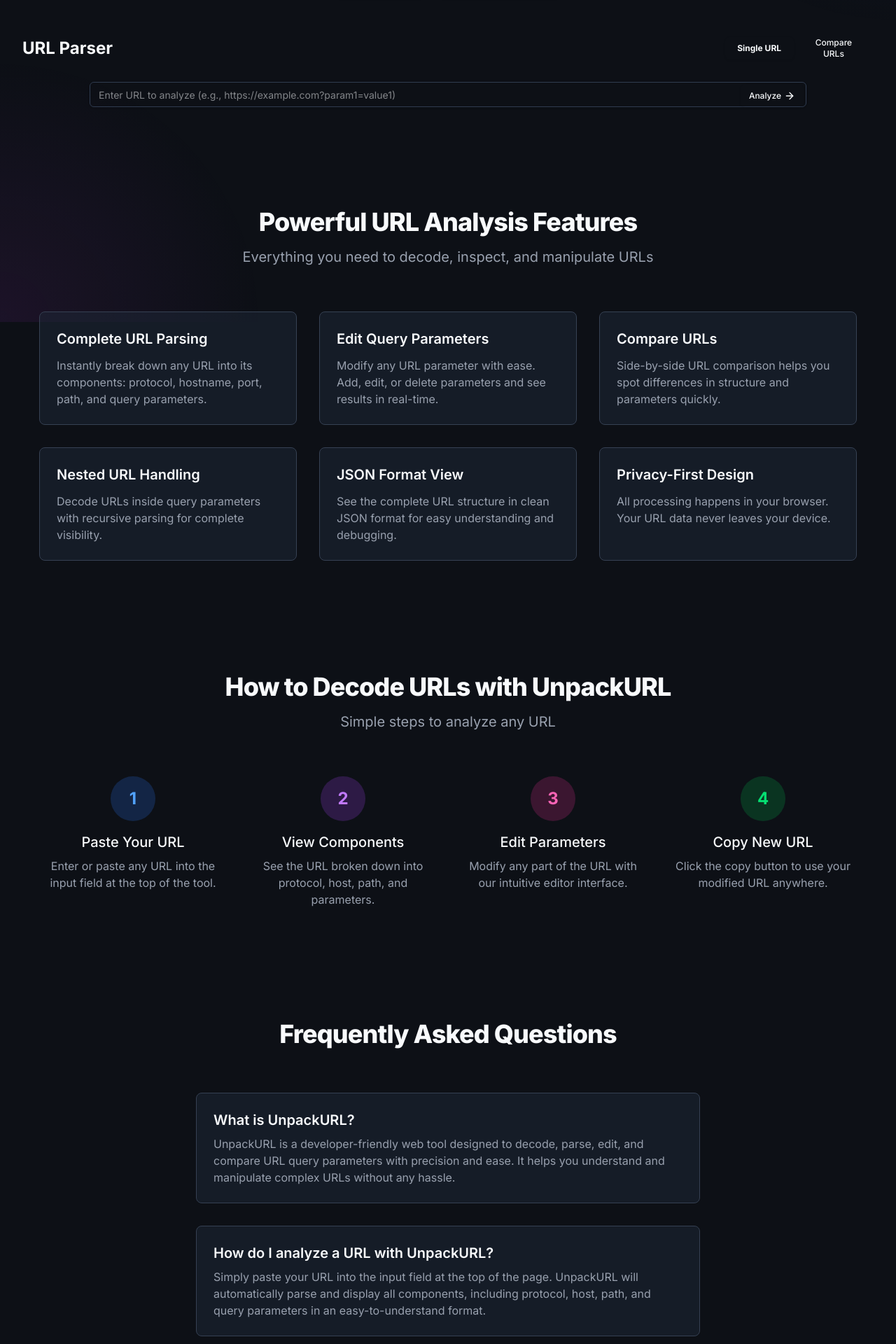
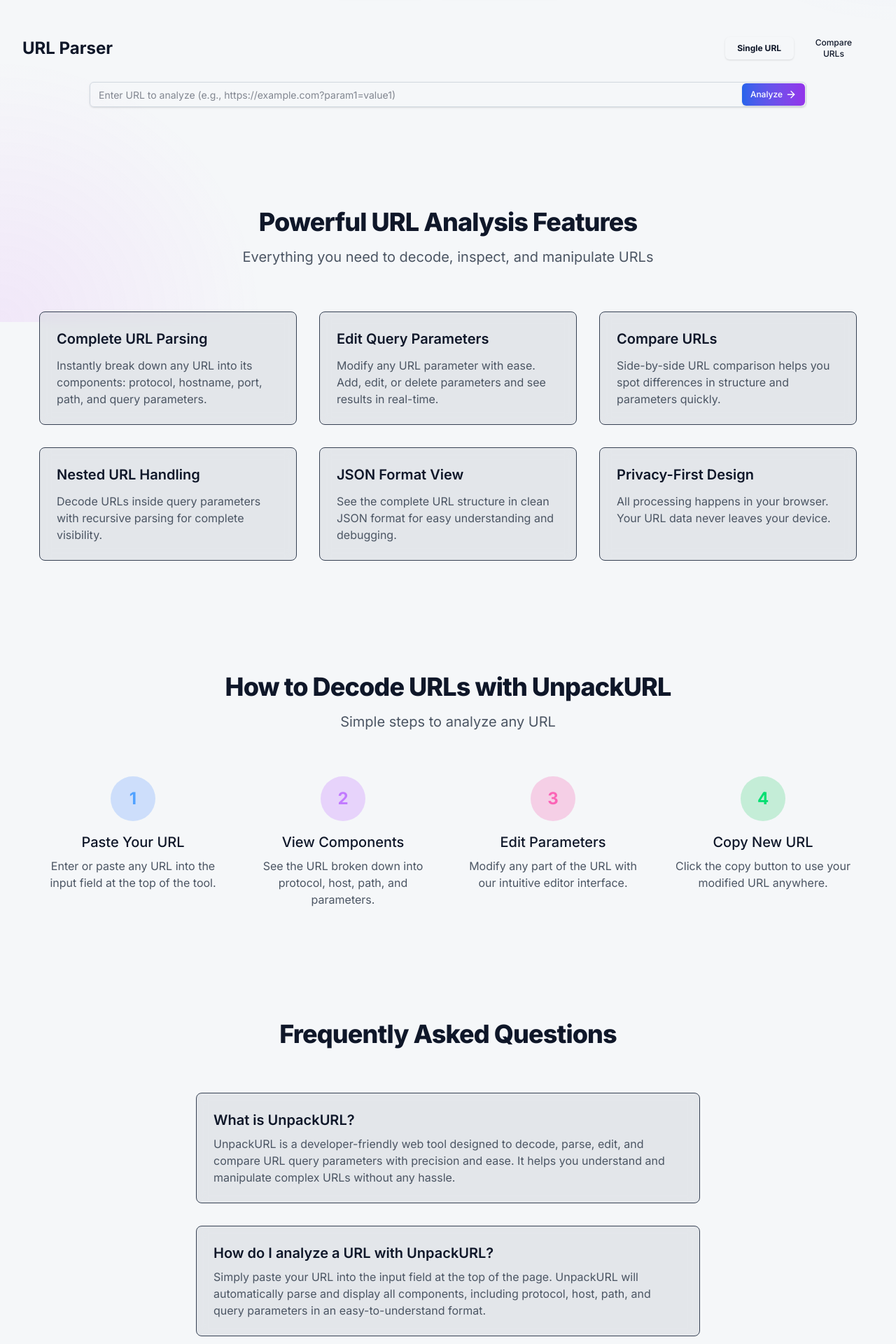
Before and after one commit to crviradiya/UnpackURL, a Next.js app: page / in a window 1280 px wide. Shown: the part 340-2260 px from the top of the page at 70% size. Built offline with nearby package versions, Linux system fonts and the light colour scheme; no server answers.

Commit message:
Theme updates (#1)
* * Fix light theme issues

* * Nested query theme

```diff
--- a/app/layout.tsx
+++ b/app/layout.tsx
@@ -115,13 +115,13 @@
         {/* Premium gradient background */}
         <div className="gradient-bg"></div>
 
-        <ThemeProvider defaultTheme="dark">
+        <ThemeProvider defaultTheme="system">
           <div className="relative flex min-h-screen flex-col">
             <Navbar />
             <main className="flex-1 w-full">{children}</main>
             <Footer />
           </div>
-          <Toaster richColors closeButton theme="dark" />
+          <Toaster richColors closeButton theme="system" />
         </ThemeProvider>
       </body>
     </html>
--- a/app/page.tsx
+++ b/app/page.tsx
@@ -22,7 +22,7 @@
           <h1 className="text-4xl font-extrabold tracking-tight lg:text-5xl mb-6">
             <span className="bg-gradient-to-r from-blue-400 to-purple-600 bg-clip-text text-transparent">Unpack</span> URLs with Precision
           </h1>
-          <p className="text-xl text-gray-400 mb-8">
+          <p className="text-xl text-theme mb-8">
             Decode, analyze, and edit URL query parameters with the most powerful URL inspection tool for developers and web professionals.
           </p>
           <div className="flex flex-col gap-4 sm:flex-row justify-center mb-12">
@@ -47,56 +47,56 @@
               <h2 className="text-3xl font-extrabold tracking-tight sm:text-4xl">
                 Powerful URL Analysis Features
               </h2>
-              <p className="mt-4 text-xl text-gray-400">
+              <p className="mt-4 text-xl text-theme">
                 Everything you need to decode, inspect, and manipulate URLs
               </p>
             </div>
 
             <div className="grid gap-8 md:grid-cols-2 lg:grid-cols-3">
               {/* Feature 1 */}
-              <div className="bg-gray-800/50 rounded-lg p-6 border border-gray-700">
+              <div className="bg-card-theme backdrop-blur-sm rounded-lg p-6 border border-gray-700">
                 <h3 className="text-xl font-semibold mb-3">Complete URL Parsing</h3>
-                <p className="text-gray-400">
+                <p className="text-theme">
                   Instantly break down any URL into its components: protocol, hostname, port, path, and query parameters.
                 </p>
               </div>
 
               {/* Feature 2 */}
-              <div className="bg-gray-800/50 rounded-lg p-6 border border-gray-700">
+              <div className="bg-card-theme backdrop-blur-sm rounded-lg p-6 border border-gray-700">
                 <h3 className="text-xl font-semibold mb-3">Edit Query Parameters</h3>
-                <p className="text-gray-400">
+                <p className="text-theme">
                   Modify any URL parameter with ease. Add, edit, or delete parameters and see results in real-time.
                 </p>
               </div>
 
               {/* Feature 3 */}
-              <div className="bg-gray-800/50 rounded-lg p-6 border border-gray-700">
+              <div className="bg-card-theme backdrop-blur-sm rounded-lg p-6 border border-gray-700">
                 <h3 className="text-xl font-semibold mb-3">Compare URLs</h3>
-                <p className="text-gray-400">
+                <p className="text-theme">
                   Side-by-side URL comparison helps you spot differences in structure and parameters quickly.
                 </p>
               </div>
 
               {/* Feature 4 */}
-              <div className="bg-gray-800/50 rounded-lg p-6 border border-gray-700">
+              <div className="bg-card-theme backdrop-blur-sm rounded-lg p-6 border border-gray-700">
                 <h3 className="text-xl font-semibold mb-3">Nested URL Handling</h3>
-                <p className="text-gray-400">
+                <p className="text-theme">
                   Decode URLs inside query parameters with recursive parsing for complete visibility.
                 </p>
               </div>
 
               {/* Feature 5 */}
-              <div className="bg-gray-800/50 rounded-lg p-6 border border-gray-700">
+              <div className="bg-card-theme backdrop-blur-sm rounded-lg p-6 border border-gray-700">
                 <h3 className="text-xl font-semibold mb-3">JSON Format View</h3>
-                <p className="text-gray-400">
+                <p className="text-theme">
                   See the complete URL structure in clean JSON format for easy understanding and debugging.
                 </p>
               </div>
 
               {/* Feature 6 */}
-              <div className="bg-gray-800/50 rounded-lg p-6 border border-gray-700">
+              <div className="bg-card-theme backdrop-blur-sm rounded-lg p-6 border border-gray-700">
                 <h3 className="text-xl font-semibold mb-3">Privacy-First Design</h3>
-                <p className="text-gray-400">
+                <p className="text-theme">
                   All processing happens in your browser. Your URL data never leaves your device.
                 </p>
               </div>
@@ -111,7 +111,7 @@
               <h2 className="text-3xl font-extrabold tracking-tight sm:text-4xl">
                 How to Decode URLs with UnpackURL
               </h2>
-              <p className="mt-4 text-xl text-gray-400">
+              <p className="mt-4 text-xl text-theme">
                 Simple steps to analyze any URL
               </p>
             </div>
@@ -123,7 +123,7 @@
                   <span className="text-2xl font-bold text-blue-400">1</span>
                 </div>
                 <h3 className="text-xl font-medium mb-2">Paste Your URL</h3>
-                <p className="text-gray-400">
+                <p className="text-theme">
                   Enter or paste any URL into the input field at the top of the tool.
                 </p>
               </div>
@@ -134,7 +134,7 @@
                   <span className="text-2xl font-bold text-purple-400">2</span>
                 </div>
                 <h3 className="text-xl font-medium mb-2">View Components</h3>
-                <p className="text-gray-400">
+                <p className="text-theme">
                   See the URL broken down into protocol, host, path, and parameters.
                 </p>
               </div>
@@ -145,7 +145,7 @@
                   <span className="text-2xl font-bold text-pink-400">3</span>
                 </div>
                 <h3 className="text-xl font-medium mb-2">Edit Parameters</h3>
-                <p className="text-gray-400">
+                <p className="text-theme">
                   Modify any part of the URL with our intuitive editor interface.
                 </p>
               </div>
@@ -156,7 +156,7 @@
                   <span className="text-2xl font-bold text-green-400">4</span>
                 </div>
                 <h3 className="text-xl font-medium mb-2">Copy New URL</h3>
-                <p className="text-gray-400">
+                <p className="text-theme">
                   Click the copy button to use your modified URL anywhere.
                 </p>
               </div>
@@ -175,41 +175,41 @@
 
             <div className="space-y-8">
               {/* FAQ Item 1 */}
-              <div className="bg-gray-800/50 rounded-lg p-6 border border-gray-700">
+              <div className="bg-card-theme backdrop-blur-sm rounded-lg p-6 border border-gray-700">
                 <h3 className="text-xl font-semibold mb-2">What is UnpackURL?</h3>
-                <p className="text-gray-400">
+                <p className="text-theme">
                   UnpackURL is a developer-friendly web tool designed to decode, parse, edit, and compare URL query parameters with precision and ease. It helps you understand and manipulate complex URLs without any hassle.
                 </p>
               </div>
 
               {/* FAQ Item 2 */}
-              <div className="bg-gray-800/50 rounded-lg p-6 border border-gray-700">
+              <div className="bg-card-theme backdrop-blur-sm rounded-lg p-6 border border-gray-700">
                 <h3 className="text-xl font-semibold mb-2">How do I analyze a URL with UnpackURL?</h3>
-                <p className="text-gray-400">
+                <p className="text-theme">
                   Simply paste your URL into the input field at the top of the page. UnpackURL will automatically parse and display all components, including protocol, host, path, and query parameters in an easy-to-understand format.
                 </p>
               </div>
 
               {/* FAQ Item 3 */}
-              <div className="bg-gray-800/50 rounded-lg p-6 border border-gray-700">
+              <div className="bg-card-theme backdrop-blur-sm rounded-lg p-6 border border-gray-700">
                 <h3 className="text-xl font-semibold mb-2">Can I edit URL parameters with UnpackURL?</h3>
-                <p className="text-gray-400">
+                <p className="text-theme">
                   Yes! UnpackURL allows you to edit any URL component, including query parameters. Changes update in real-time, and you can copy the new URL with a single click.
                 </p>
               </div>
 
               {/* FAQ Item 4 */}
-              <div className="bg-gray-800/50 rounded-lg p-6 border border-gray-700">
+              <div className="bg-card-theme backdrop-blur-sm rounded-lg p-6 border border-gray-700">
                 <h3 className="text-xl font-semibold mb-2">Does UnpackURL support comparing multiple URLs?</h3>
-                <p className="text-gray-400">
+                <p className="text-theme">
                   Absolutely! Use the Compare mode to analyze two URLs side-by-side and identify differences in their structure and parameters.
                 </p>
               </div>
 
               {/* FAQ Item 5 */}
-              <div className="bg-gray-800/50 rounded-lg p-6 border border-gray-700">
+              <div className="bg-card-theme backdrop-blur-sm rounded-lg p-6 border border-gray-700">
                 <h3 className="text-xl font-semibold mb-2">Is UnpackURL free to use?</h3>
-                <p className="text-gray-400">
+                <p className="text-theme">
                   Yes, UnpackURL is completely free to use with no limitations. No account or registration required.
                 </p>
               </div>
--- a/components/unpack/QueryParameters.tsx
+++ b/components/unpack/QueryParameters.tsx
@@ -39,7 +39,7 @@
 
   // Create a nesting label that shows the path of nested parameters
   const nestingLabel =
-    nestingLevel > 0
+    nestingLevel > -1
       ? `Nested Parameters ${parentKey ? `(${parentKey})` : ""}`
       : "Query Parameters";
 
@@ -158,11 +158,11 @@
   // Determine border and background colors based on nesting level
   const getLevelColor = () => {
     const colors = [
-      "border-blue-200 dark:border-blue-800 bg-blue-50 dark:bg-blue-900/20",
-      "border-green-200 dark:border-green-800 bg-green-50 dark:bg-green-900/20",
-      "border-purple-200 dark:border-purple-800 bg-purple-50 dark:bg-purple-900/20",
-      "border-amber-200 dark:border-amber-800 bg-amber-50 dark:bg-amber-900/20",
-      "border-rose-200 dark:border-rose-800 bg-rose-50 dark:bg-rose-900/20",
+      "bg-param-blue",
+      "bg-param-green",
+      "bg-param-purple",
+      "bg-param-amber",
+      "bg-param-rose",
     ];
     return colors[nestingLevel % colors.length];
   };
@@ -182,7 +182,12 @@
     return (
       <div className="space-y-4">
         <div className="flex items-center justify-between mb-2">
-          <div className="text-sm font-medium text-blue-600 dark:text-blue-400 flex items-center">
+          <div
+            className={cn(
+              "text-sm font-medium flex items-center",
+              nestingLevel > -1 && getLevelColor()
+            )}
+          >
             <Link className="h-4 w-4 mr-1.5" />
             Nested URL Components
           </div>
@@ -282,7 +287,7 @@
         </div>
 
         {Object.keys(nestedAnalysis.parameters).length > 0 && (
-          <div className="mt-4 bg-white dark:bg-slate-900 rounded-md border border-slate-200 dark:border-slate-700 overflow-hidden">
+          <div className="mt-4 overflow-hidden">
             <QueryParameters
               analysis={nestedAnalysis}
               onUpdate={(updatedNestedAnalysis) => {
@@ -299,13 +304,17 @@
         {showJsonForParam[paramKey] && (
           <div className="mt-2">
             <JsonView
-              data={nestedAnalysis ? {
-                protocol: nestedAnalysis.parsedUrl.protocol,
-                host: nestedAnalysis.parsedUrl.hostname,
-                port: nestedAnalysis.parsedUrl.port,
-                path: nestedAnalysis.parsedUrl.pathname,
-                query: nestedAnalysis.parameters,
-              } : {}}
+              data={
+                nestedAnalysis
+                  ? {
+                      protocol: nestedAnalysis.parsedUrl.protocol,
+                      host: nestedAnalysis.parsedUrl.hostname,
+                      port: nestedAnalysis.parsedUrl.port,
+                      path: nestedAnalysis.parsedUrl.pathname,
+                      query: nestedAnalysis.parameters,
+                    }
+                  : {}
+              }
               className="mt-4"
               isEditable={false}
             />
@@ -319,15 +328,10 @@
     <div
       className={cn(
         "space-y-4",
-        nestingLevel > 0 && "rounded-md overflow-hidden"
+        nestingLevel > -1 && "rounded-md overflow-hidden"
       )}
     >
-      <div
-        className={cn(
-          "flex items-center justify-between",
-          nestingLevel > 0 && getLevelColor()
-        )}
-      >
+      <div className={"flex items-center justify-between"}>
         <div className="flex items-center">
           <div className="relative">
             <button
@@ -449,15 +453,24 @@
                       className={cn(
                         "font-mono bg-transparent pr-8",
                         isLikelyUrl(value) &&
-                          "border-blue-300 dark:border-blue-600"
+                          nestingLevel > -1 &&
+                          getLevelColor()
                       )}
                     />
 
                     {isLikelyUrl(value) && (
-                      <div className="absolute right-2 top-2 flex space-x-1">
+                      <div
+                        className={cn(
+                          "absolute right-2 top-2 flex space-x-1",
+                          nestingLevel > -1 && getLevelColor()
+                        )}
+                      >
                         <button
                           onClick={() => toggleNestedUrl(key)}
-                          className="flex items-center justify-center w-5 h-5 rounded bg-blue-100 dark:bg-blue-900 text-blue-500 hover:text-blue-600 dark:hover:text-blue-400"
+                          className={cn(
+                            "flex items-center justify-center w-5 h-5 rounded hover:text-blue-600 dark:hover:text-blue-400",
+                            nestingLevel > -1 && getLevelColor()
+                          )}
                           title={
                             expandedNestedUrls[key]
                               ? "Collapse URL"
@@ -477,7 +490,12 @@
 
                 {/* Nested URL Analysis (shown when expanded) */}
                 {isLikelyUrl(value) && expandedNestedUrls[key] && (
-                  <div className="mt-3 ml-4 pt-3 border-l-2 border-blue-300 dark:border-blue-600 pl-4">
+                  <div
+                    className={cn(
+                      "mt-3 ml-4 pt-3 border-l-2 pl-4",
+                      nestingLevel > -1 && getLevelColor()
+                    )}
+                  >
                     <NestedUrlComponents paramKey={key} paramValue={value} />
                   </div>
                 )}
--- a/components/unpack/UrlInput.tsx
+++ b/components/unpack/UrlInput.tsx
@@ -111,7 +111,7 @@
           <Button
             type="submit"
             disabled={isLoading}
-            className="absolute right-1 top-1 bottom-1 bg-gradient-to-r from-primary to-accent text-primary-foreground hover:from-primary/90 hover:to-accent/90"
+            className="absolute right-0.5 top-0.5 bottom-0.5 bg-gradient-to-r from-[#2563eb] to-[#9333ea] text-white hover:from-[#2563eb]/90 hover:to-[#9333ea]/90"
             size="sm"
           >
             {isLoading ? (
@@ -127,7 +127,7 @@
       </form>
 
       {reconstructedUrl && (
-        <div className="bg-white dark:bg-slate-950 light:bg-slate-550 shadow-sm border border-slate-200 dark:border-slate-700 rounded-lg p-5">
+        <div className="bg-code-theme backdrop-blur-sm rounded-lg p-5 border border-gray-700">
           <div className="flex items-center justify-between mb-3">
             <div className="text-sm font-medium">
               {isEncoded ? "Encoded URL" : "Reconstructed URL"}
@@ -168,7 +168,7 @@
               />
             </div>
           </div>
-          <div className="font-mono text-sm p-3 bg-slate-900 dark:bg-slate-900 rounded border border-zinc-200 dark:border-zinc-700 break-all text-white dark:text-white">
+          <div className="font-mono text-sm p-3 bg-sub-code-theme rounded border border-gray-700 break-all text-code-theme">
             {displayedUrl}
           </div>
         </div>
--- a/styles/globals.css
+++ b/styles/globals.css
@@ -165,3 +165,96 @@
 :focus-visible {
   @apply outline-none ring-2  ring-offset-1 ring-offset-background;
 }
+
+/* Custom theme classes */
+.bg-card-theme {
+  background-color: rgba(209, 213, 219, 0.5); /* gray-300/50 for light mode */
+}
+
+.dark .bg-card-theme {
+  background-color: rgba(31, 41, 55, 0.5); /* gray-800/50 for dark mode */
+}
+
+/* JSONView and Reconstructed URL specific theme */
+.bg-code-theme {
+  background-color: rgb(211, 216, 255);
+}
+
+.dark .bg-code-theme {
+  background-color: rgb(2 6 23); /* bg-slate-950 for dark mode */
+}
+
+.bg-sub-code-theme {
+  background-color: rgb(248, 245, 255);
+}
+
+.dark .bg-sub-code-theme {
+  background-color: rgb(15 23 42); /* bg-slate-950 for dark mode */
+}
+
+
+.text-code-theme {
+  color: rgb(55, 65, 81); /* gray-700 for light mode */
+}
+
+.dark .text-code-theme {
+  color: rgb(209, 213, 219); /* gray-300 for dark mode */
+}
+
+.text-theme {
+  color: rgb(75, 85, 99); /* gray-600 for light mode */
+}
+
+.dark .text-theme {
+  color: rgb(156, 163, 175); /* gray-400 for dark mode */
+}
+
+/* Parameter color classes for QueryParameters component */
+.bg-param-blue {
+  background-color: rgb(239, 246, 255); /* bg-blue-50 */
+  border-color: rgb(191, 219, 254); /* border-blue-200 */
+}
+.dark .bg-param-blue {
+  background-color: rgba(30, 58, 138, 0.2); /* bg-blue-900/20 */
+  border-color: rgb(30, 64, 175); /* border-blue-800 */
+}
+
+.bg-param-green {
+  background-color: rgba(207, 219, 211, 0.2); /* bg-green-900/20 */
+  border-color: rgb(127, 213, 160); /* border-green-800 */
+}
+
+.dark .bg-param-green {
+  background-color: rgba(20, 83, 45, 0.2); /* bg-green-900/20 */
+  border-color: rgb(22, 101, 52); /* border-green-800 */
+}
+
+.bg-param-purple {
+  background-color: rgb(245, 243, 255); /* bg-purple-50 */
+  border-color: rgb(233, 213, 255); /* border-purple-200 */
+}
+
+.dark .bg-param-purple {
+  background-color: rgba(88, 28, 135, 0.2); /* bg-purple-900/20 */
+  border-color: rgb(107, 33, 168); /* border-purple-800 */
+}
+
+.bg-param-amber {
+  background-color: rgb(255, 251, 235); /* bg-amber-50 */
+  border-color: rgb(253, 230, 138); /* border-amber-200 */
+}
+
+.dark .bg-param-amber {
+  background-color: rgba(120, 53, 15, 0.2); /* bg-amber-900/20 */
+  border-color: rgb(146, 64, 14); /* border-amber-800 */
+}
+
+.bg-param-rose {
+  background-color: rgb(255, 241, 242); /* bg-rose-50 */
+  border-color: rgb(254, 205, 211); /* border-rose-200 */
+}
+
+.dark .bg-param-rose {
+  background-color: rgba(136, 19, 55, 0.2); /* bg-rose-900/20 */
+  border-color: rgb(159, 18, 57); /* border-rose-800 */
+}
--- a/tailwind.config.ts
+++ b/tailwind.config.ts
@@ -54,6 +54,14 @@
           foreground: "hsl(var(--card-foreground))",
         },
       },
+      opacity: {
+        "15": "0.15",
+        "30": "0.30",
+        "40": "0.40",
+        "50": "0.50",
+        "80": "0.80",
+        "90": "0.90",
+      },
       borderRadius: {
         lg: "var(--radius)",
         md: "calc(var(--radius) - 2px)",
```
Also changed, not shown: components/ui/JsonView.tsx (+6 -5 lines).
